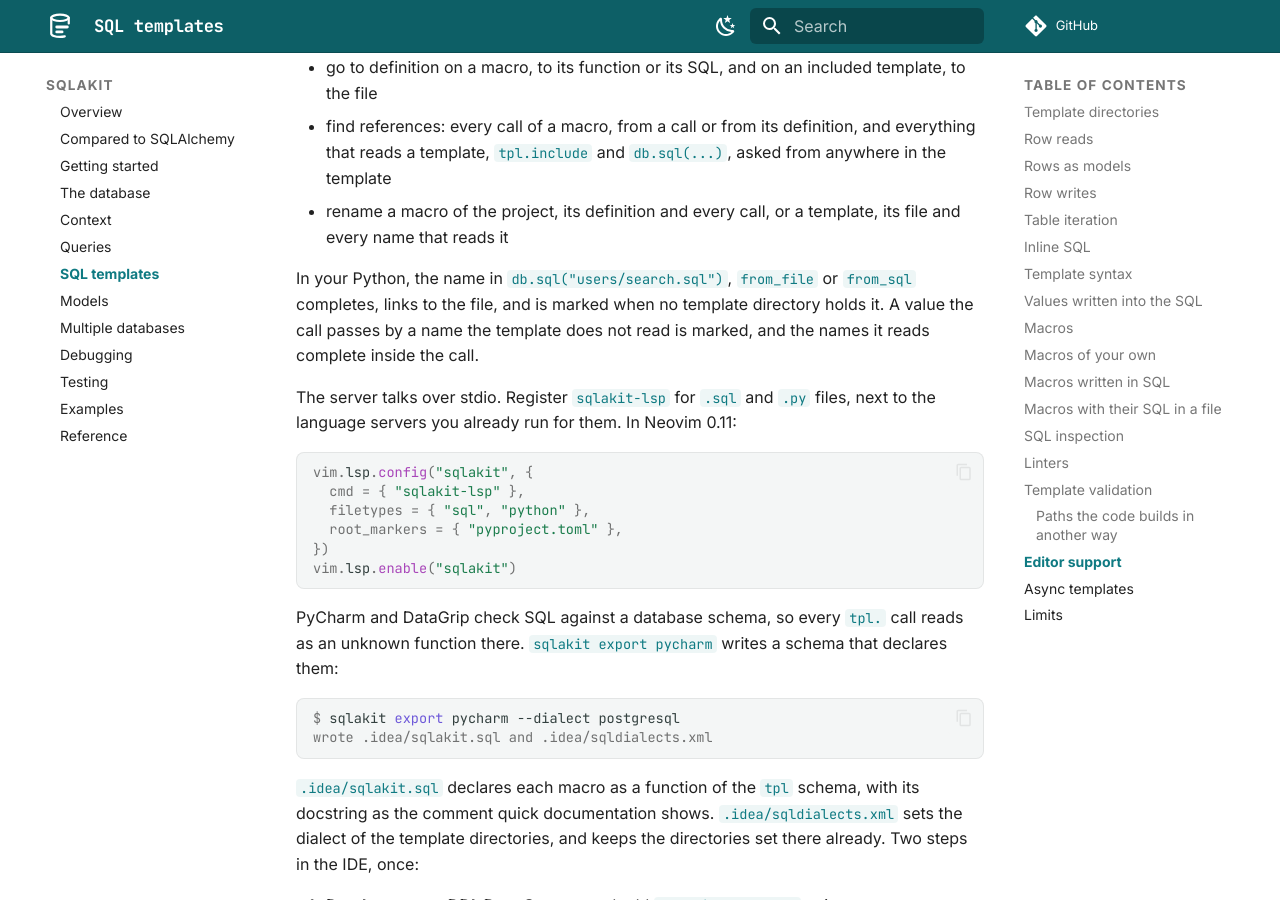
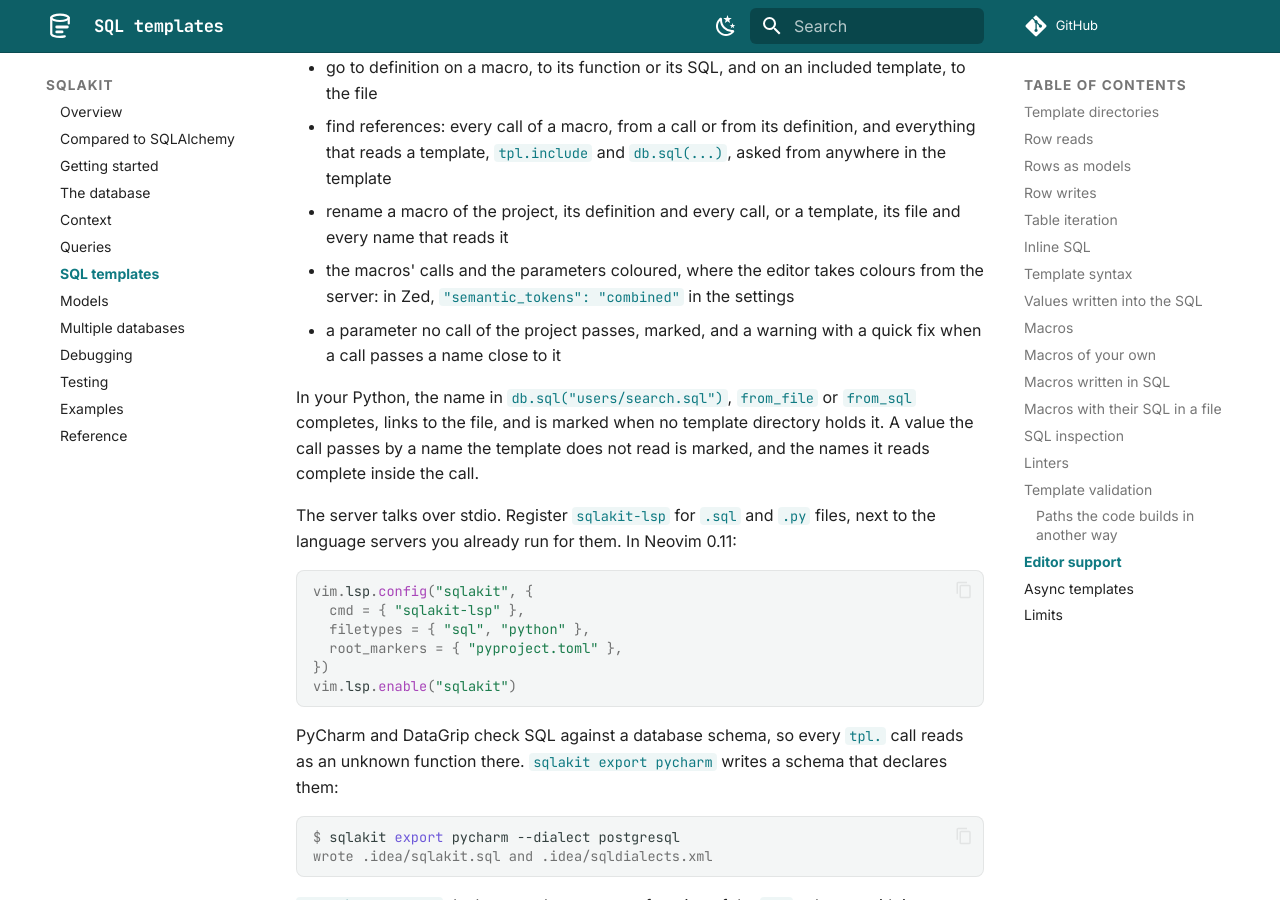
Before and after one commit to antonrh/sqlakit, an MkDocs documentation site: the page built from docs/sql.md, in a window 1280 px wide and 900 px high, scrolled down 15208 px. Built offline with MkDocs 1.6.1 and Material for MkDocs 9.7.7, drawn with Linux system fonts in a browser that asks for light colours; comment, search, counter and statistics services are not loaded.

Commit message:
Document the colours and the unpassed parameters of sqlakit-lsp

```diff
--- a/docs/sql.md
+++ b/docs/sql.md
@@ -713,6 +713,10 @@ In a `.sql` template it gives:
   from anywhere in the template
 - rename a macro of the project, its definition and every call, or a template,
   its file and every name that reads it
+- the macros' calls and the parameters coloured, where the editor takes colours
+  from the server: in Zed, `"semantic_tokens": "combined"` in the settings
+- a parameter no call of the project passes, marked, and a warning with a
+  quick fix when a call passes a name close to it
 
 In your Python, the name in `db.sql("users/search.sql")`, `from_file` or
 `from_sql` completes, links to the file, and is marked when no template
```
